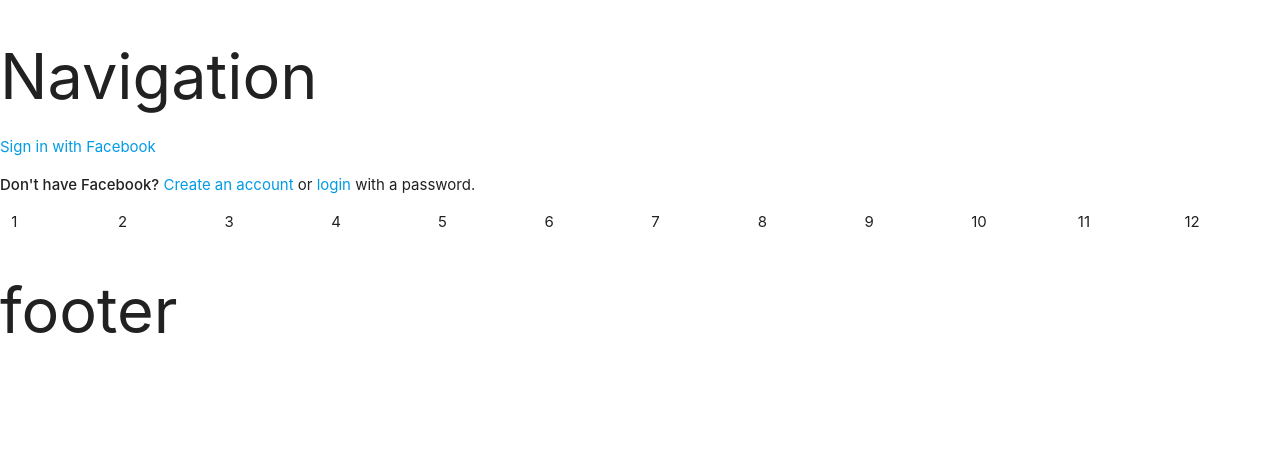
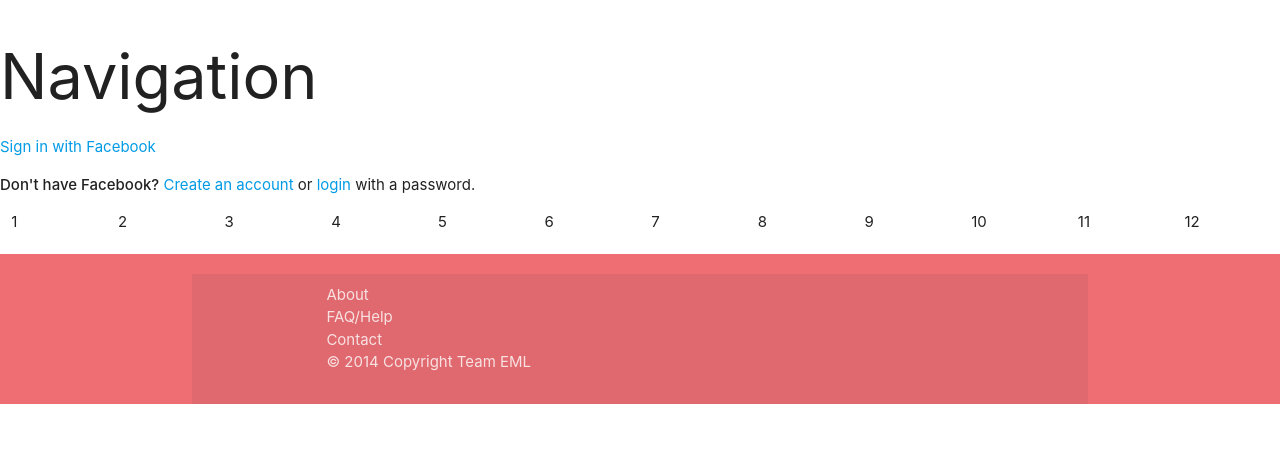
Before and after one commit to lawrencetran1/electronic_music_lessons, a Rails app: page / in a window 1280 px wide. Shown: the top 456 px of the page. Run offline with Rails 7, Linux system fonts and the light colour scheme; style sheets or scripts are compiled from the project's sources; some libraries are stand-ins or nearby versions.

Commit message:
Added a footer

```diff
--- a/app/views/layouts/_footer.html.erb
+++ b/app/views/layouts/_footer.html.erb
@@ -1,2 +1,17 @@
 <!-- Footer partial -->
-<h1>footer</h1>
+<footer class="page-footer">
+          <div class="container">
+          <div class="footer-copyright">
+            <div class="container">
+                <div class =row>
+
+                <div> About </div>
+                <div> FAQ/Help </div>
+                <div> Contact </div>
+                <div>© 2014 Copyright Team EML</div>
+
+                </div>
+            </div>
+            </div>
+          </div>
+        </footer>
```
